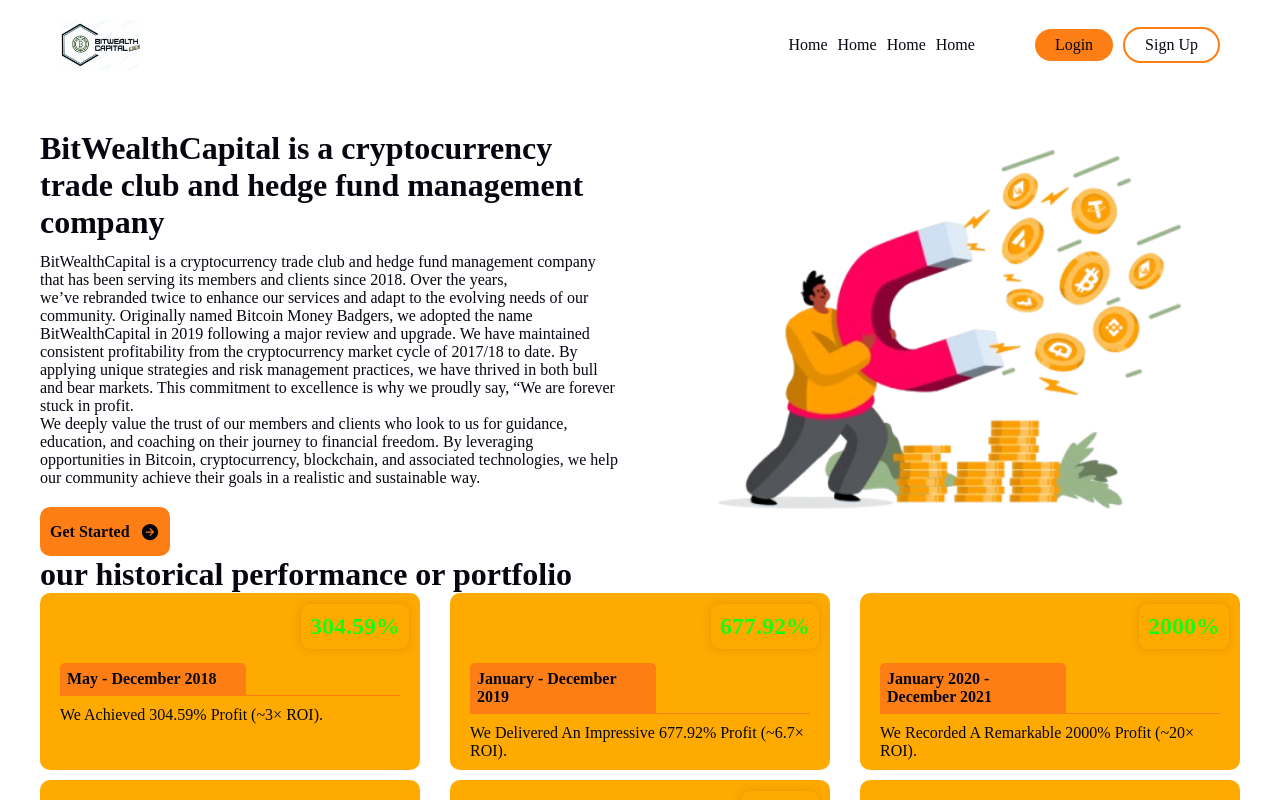
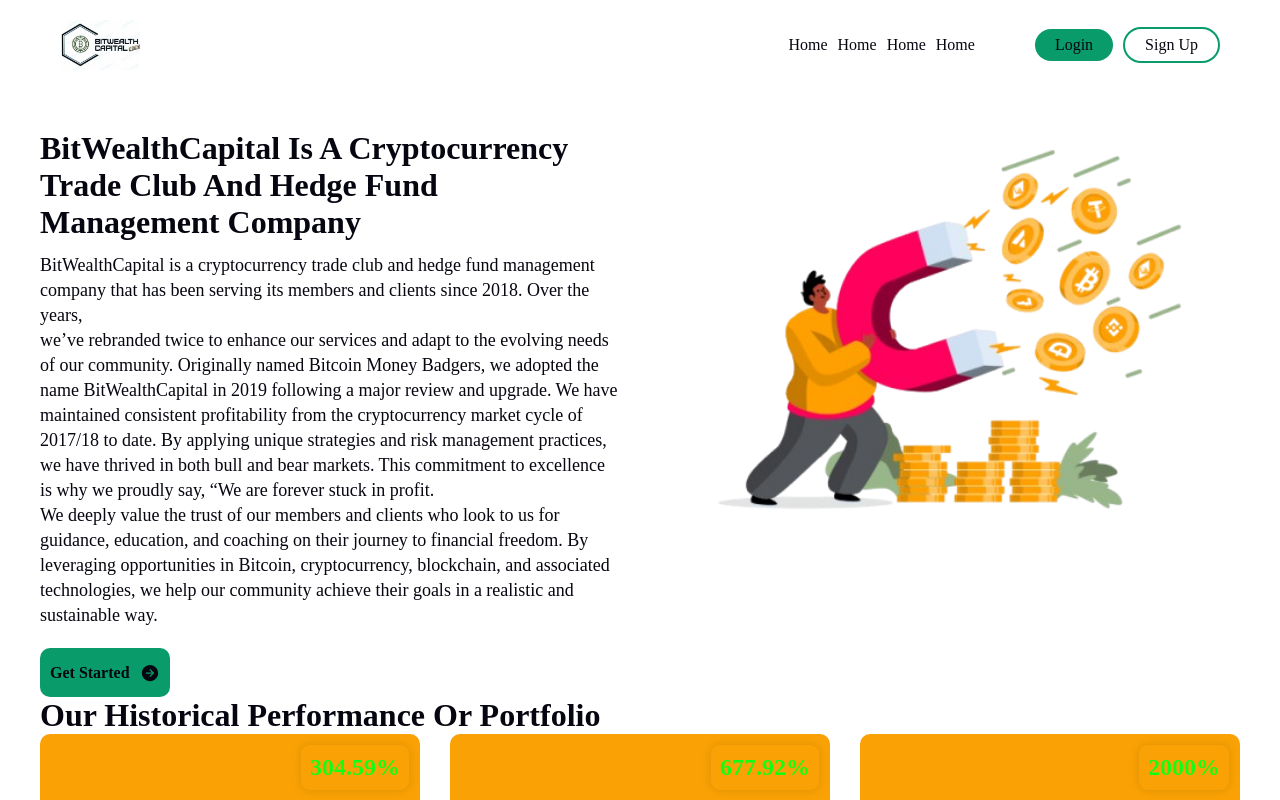
Before and after one commit to Davprincecode/bitwealth, a React (Vite) app: page /#/ in a window 1280 px wide. Built offline with nearby package versions, Linux system fonts and the light colour scheme.

Commit message:
stylying

```diff
--- a/index.html
+++ b/index.html
@@ -2,7 +2,8 @@
 <html lang="en">
   <head>
     <meta charset="UTF-8" />
-    <!-- <link rel="icon" type="image/svg+xml" href="./src/assets/images/johntopLogo.png" /> -->
+    <link href="https://fonts.googleapis.com/css2?family=Open+Sans:wght@400;600;700&display=swap" rel="stylesheet" />
+    <link rel="icon" type="image/svg+xml" href="./src/assets/images/logo.jpeg" />
     <meta name="viewport" content="width=device-width, initial-scale=1.0" />
     <title>BitWealth Capital</title>
   </head>
--- a/src/AppCustom.css
+++ b/src/AppCustom.css
@@ -1,10 +1,20 @@
 :root{
-  --bPrimary : #ffaa00;
+  --bPrimary : #faa205;
+  --mixedColor: #DE8B2D;
+  /* --bPrimary : #ffaa00; */
   /* #ffa800 */
-  --bs-orange: #fd7e14;
+  /* --bs-orange: #fd7e14; */
+  --bs-orange: #099b6a;
 }
 #root{
     height: 100vh;
+}
+h1, h2, h3, h4, h6{
+    text-transform: capitalize;
+}
+p{
+    line-height: 25px;
+    font-size: 18px;
 }
 .bodyappblack{
     background-color: #060610;
@@ -279,7 +289,7 @@
     text-transform: capitalize;
 }
 .historyDate{
-    background: #fd7e14;
+    background: var(--bs-orange);
     width: 186px;
     font-size: 16px;
     padding: 7px;
@@ -426,7 +436,7 @@
     border-radius: 50%;
     margin-left: 7px;
     border-left: 5px solid green;
-    border-bottom: 5px solid green;
+    border-bottom: 5px solid var(--bs-orange);
   }
 
   .portfolio {
@@ -437,7 +447,7 @@
     display: flex;
     align-items: center;
     gap: 10px;
-    background-color: #4CAF50;
+    background-color: var(--bs-orange);
     color: #fff;
     padding: 10px 20px;
     border-top-right-radius: 10px;
```
